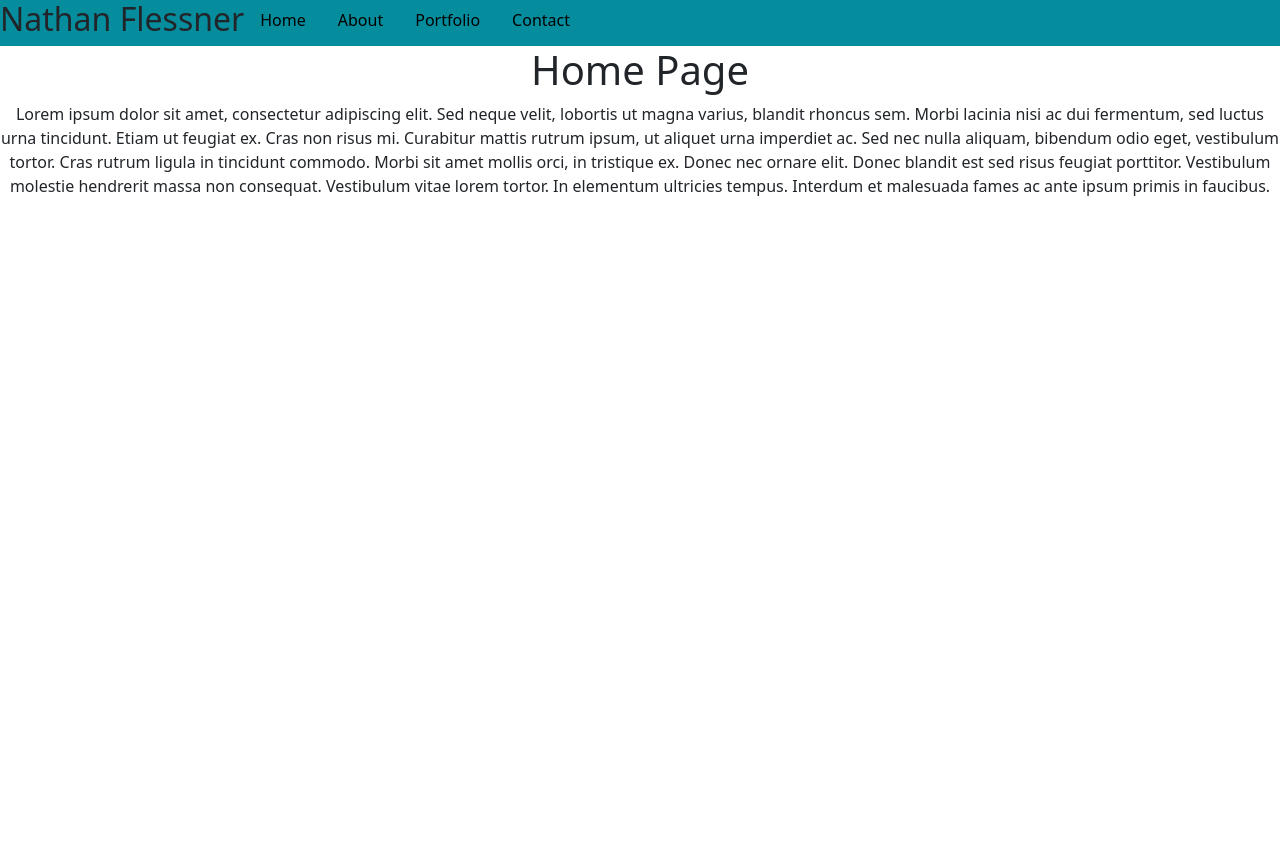
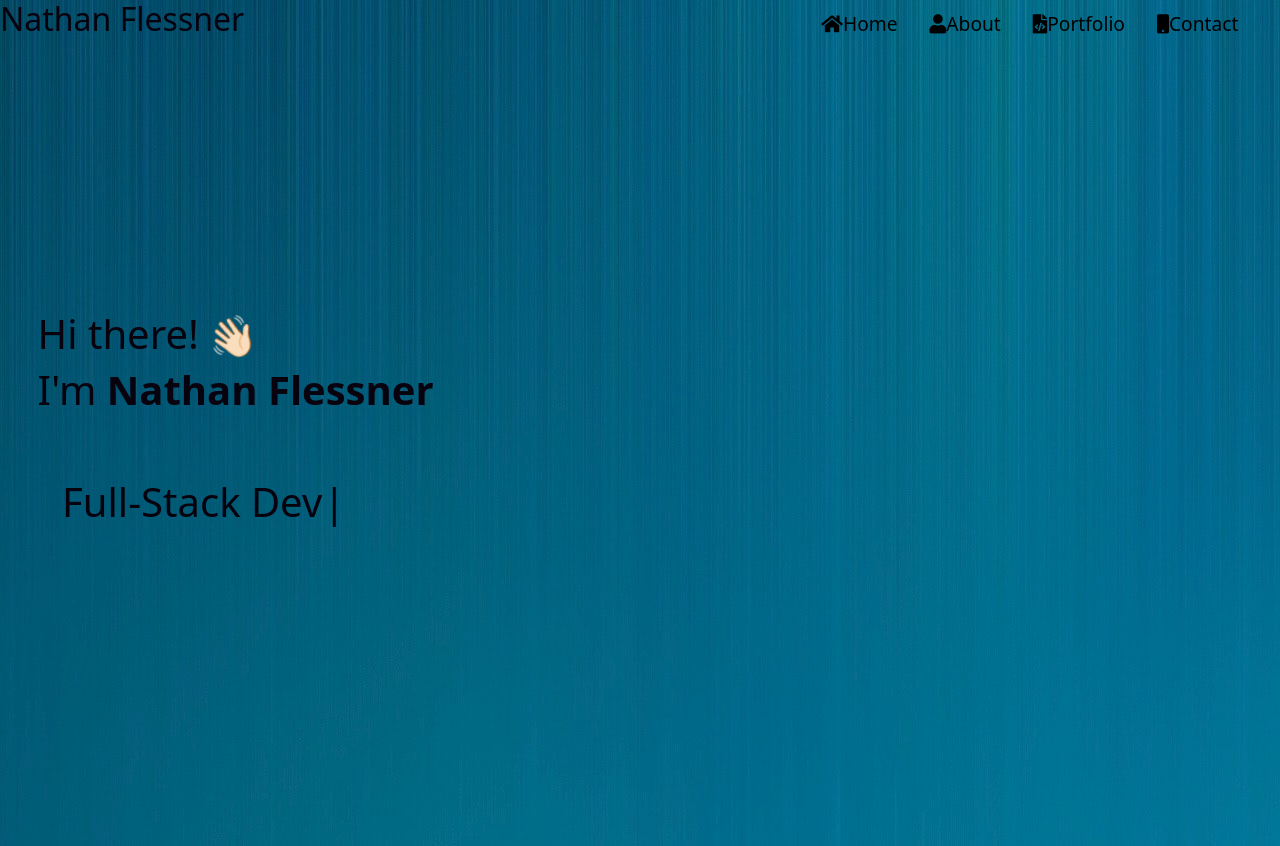
Before and after one commit to SirNathanJF/this-is-nate, a React (Create React App) app: page / in a window 1280 px wide. Before the commit the page ends 800 px from the top, so only its background shows below. Built offline with nearby package versions, Linux system fonts and the light colour scheme.

Commit message:
styled home page and added typewriter function

```diff
--- a/package.json
+++ b/package.json
@@ -10,8 +10,10 @@
     "bootstrap": "^5.1.3",
     "dotenv": "^10.0.0",
     "react": "^17.0.2",
+    "react-bootstrap": "^2.0.2",
     "react-dom": "^17.0.2",
     "react-scripts": "4.0.3",
+    "typewriter-effect": "^2.18.2",
     "web-vitals": "^1.1.2"
   },
   "scripts": {
--- a/public/index.html
+++ b/public/index.html
@@ -9,6 +9,7 @@
       name="description"
       content="Web site created using create-react-app"
     />
+    <link rel="stylesheet" href="https://pro.fontawesome.com/releases/v5.10.0/css/all.css" integrity="sha384-AYmEC3Yw5cVb3ZcuHtOA93w35dYTsvhLPVnYs9eStHfGJvOvKxVfELGroGkvsg+p" crossorigin="anonymous"/>
     <link rel="apple-touch-icon" href="%PUBLIC_URL%/logo192.png" />
     <link rel="manifest" href="%PUBLIC_URL%/manifest.json" />
     <title>Nathan Flessner</title>
--- a/src/components/Navigation.js
+++ b/src/components/Navigation.js
@@ -3,17 +3,19 @@ import React from 'react';
 // object destructure the function so we can pass in our specific props
 function Navigation({ currentPage, handlePageChange }) {
   return (
+    <header>
+      <h2 className='name'>Nathan Flessner</h2>
+    <nav>
     <ul className="nav navigation">
-      <li className="title">
-        <h2>Nathan Flessner</h2>
-      </li>
-      <li className="nav-item">
+    <li className="nav-item">
+
         <a
           href="#home"
           onClick={() => handlePageChange('Home')}
           // react requries use of the ternary operator for an if/else statement, where we can check which page is active and set bootstraps active link class, or to the default if that page is not active. This follows for all links down below.
           className={currentPage === 'Home' ? 'nav-link active' : 'nav-link'}
         >
+        <i className="fas fa-home"></i>
           Home
         </a>
       </li>
@@ -23,6 +25,7 @@ function Navigation({ currentPage, handlePageChange }) {
           onClick={() => handlePageChange('About')}
           className={currentPage === 'About' ? 'nav-link active' : 'nav-link'}
         >
+        <i className="fas fa-user"></i>
           About
         </a>
       </li>
@@ -32,6 +35,7 @@ function Navigation({ currentPage, handlePageChange }) {
           onClick={() => handlePageChange('Portfolio')}
           className={currentPage === 'Portfolio' ? 'nav-link active' : 'nav-link'}
         >
+        <i className="fas fa-file-code"></i>
           Portfolio
         </a>
       </li>
@@ -41,10 +45,13 @@ function Navigation({ currentPage, handlePageChange }) {
           onClick={() => handlePageChange('Contact')}
           className={currentPage === 'Contact' ? 'nav-link active' : 'nav-link'}
         >
+        <i className="fas fa-mobile"></i>
           Contact
         </a>
       </li>
     </ul>
+    </nav>
+    </header>
   );
 }
 
--- a/src/components/views/Home.js
+++ b/src/components/views/Home.js
@@ -1,21 +1,28 @@
 import React from 'react';
+import { Container, Row, Col } from "react-bootstrap";
+import Typewrite from './Typewrite'
 
 export default function Home() {
   return (
-    <div>
-      <h1>Home Page</h1>
-      <p>
-        Lorem ipsum dolor sit amet, consectetur adipiscing elit. Sed neque
-        velit, lobortis ut magna varius, blandit rhoncus sem. Morbi lacinia nisi
-        ac dui fermentum, sed luctus urna tincidunt. Etiam ut feugiat ex. Cras
-        non risus mi. Curabitur mattis rutrum ipsum, ut aliquet urna imperdiet
-        ac. Sed nec nulla aliquam, bibendum odio eget, vestibulum tortor. Cras
-        rutrum ligula in tincidunt commodo. Morbi sit amet mollis orci, in
-        tristique ex. Donec nec ornare elit. Donec blandit est sed risus feugiat
-        porttitor. Vestibulum molestie hendrerit massa non consequat. Vestibulum
-        vitae lorem tortor. In elementum ultricies tempus. Interdum et malesuada
-        fames ac ante ipsum primis in faucibus.
-      </p>
-    </div>
+    <section className='home-body'>
+      <Container fluid className='home-content'>
+        <Row>
+          <Col md={10} className='home-header'>
+            <h1 className="home-text">
+              Hi there! <span className='wave'>👋🏻</span>
+            </h1>
+
+            <h1 className="heading-name">
+                I'm
+                <strong className="main-name"> Nathan Flessner</strong>
+            </h1>
+
+            <div style={{ padding: 50, textAlign: "left", color: '#07020D', fontSize: '2.5em' }}>
+                <Typewrite />
+              </div>
+          </Col>
+        </Row>
+      </Container>
+    </section>
   )
 }
--- /dev/null
+++ b/src/components/views/Typewrite.js
@@ -0,0 +1,22 @@
+import React from "react";
+import Typewriter from "typewriter-effect";
+
+function Typewrite() {
+  return (
+    <Typewriter
+      options={{
+        strings: [
+          "Full-Stack Developer",
+          "Github Guru",
+          "React Developer",
+          "Open Source Contributor",
+        ],
+        autoStart: true,
+        loop: true,
+        deleteSpeed: 50,
+      }}
+    />
+  );
+}
+
+export default Typewrite;
--- a/src/index.css
+++ b/src/index.css
@@ -1,10 +1,63 @@
+
+header {
+  width: 100vw;
+  display: flex;
+  justify-content: space-between;
+}
+
+nav {
+  padding-right: 2vw;
+  display: inline-flex;
+  justify-content: flex-end;
+  align-items: flex-end;
+}
+
+.name {
+  color: #07020D;
+}
+
+body {
+  background-image: url('/src/Assets/mainbackground.jpg');
+  display: flex;
+  height: 100vh;
+}
+
+.heading-name {
+  padding-left: 2vw;
+  text-align: left;
+  justify-content: flex-start;
+}
+
+.home-text {
+  padding-left: 2vw;
+  text-align: left;
+  justify-content: flex-start;
+}
+.home-body {
+  height: 100vh;
+  display: flex;
+  justify-content: center;
+  flex-direction: row;
+  align-items: center;
+}
+
+h1 {
+  color:#07020D;
+}
+
+.home-text {
+  color:#07020D;
+}
+
 .nav {
-  background-color: #068D9D ;
+  display: inline-flex;
 }
 
 .nav a {
+  font-size: larger;
   color: black;
-  justify-content: flex-end;
+  justify-content: end;
+  align-content: flex-end;
 }
 
 body {
@@ -20,3 +73,22 @@ code {
   font-family: source-code-pro, Menlo, Monaco, Consolas, 'Courier New',
     monospace;
 }
+
+.wave {
+  animation-name: wave-animation;  /* Refers to the name of your @keyframes element below */
+  animation-duration: 2.5s;        /* Change to speed up or slow down */
+  animation-iteration-count: infinite;  /* Never stop waving :) */
+  transform-origin: 70% 70%;       /* Pivot around the bottom-left palm */
+  display: inline-block;
+}
+
+@keyframes wave-animation {
+    0% { transform: rotate( 0.0deg) }
+   10% { transform: rotate(20.0deg) }  /* The following five values can be played with to make the waving more or less extreme */
+   20% { transform: rotate(-12.0deg) }
+   30% { transform: rotate(20.0deg) }
+   40% { transform: rotate(-8.0deg) }
+   50% { transform: rotate(15.0deg) }
+   60% { transform: rotate( 0.0deg) }  /* Reset for the last half to pause */
+  100% { transform: rotate( 0.0deg) }
+}
```
Also changed, not shown: src/Assets/mainbackground.jpg (added), 1 other file (tests, documents, lock files or other folders).
